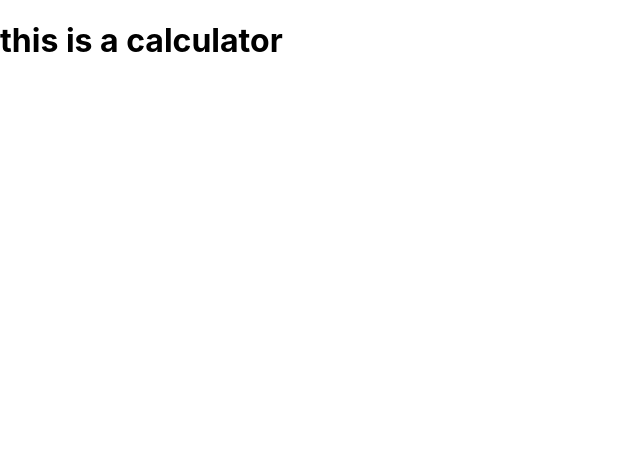
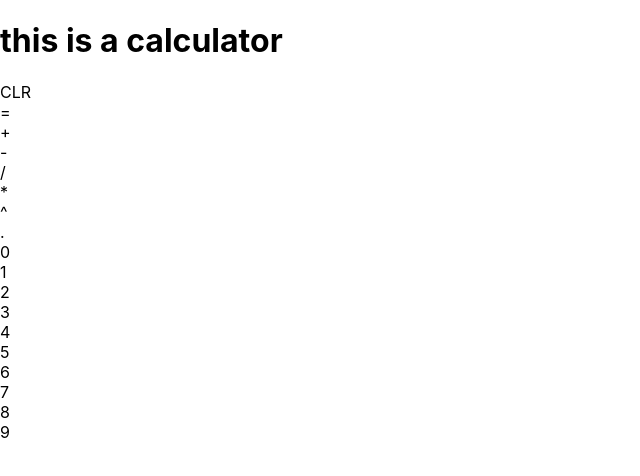
Before and after one commit to benzend/react-typescript-calculator, a React (Create React App) app: page / in a window 1280 px wide. Shown: the top 476 px of the page, without its empty margins (0-640 px from the left). Built offline with nearby package versions, Linux system fonts and the light colour scheme.

Commit message:
added an operation iterator and operations plus layouts folder

```diff
--- a/src/components/Calculator.tsx
+++ b/src/components/Calculator.tsx
@@ -1,9 +1,34 @@
 import numeral from "numeral";
+import Operation from "./Operation";
 
 const Calculator = () => {
+  const operations = [
+    "CLR",
+    "=",
+    "+",
+    "-",
+    "/",
+    "*",
+    "^",
+    ".",
+    "0",
+    "1",
+    "2",
+    "3",
+    "4",
+    "5",
+    "6",
+    "7",
+    "8",
+    "9",
+  ];
+
   return (
     <div>
       <h1>this is a calculator</h1>
+      {operations.map((operation) => (
+        <Operation operation={operation} />
+      ))}
     </div>
   );
 };
--- /dev/null
+++ b/src/components/Operation.tsx
@@ -0,0 +1,13 @@
+interface Props {
+  operation: string;
+}
+
+const Operation = ({ operation }: Props) => {
+  return (
+    <div>
+      <div className="button">{operation}</div>
+    </div>
+  );
+};
+
+export default Operation;
```
Also changed, not shown: 1 other file (tests, documents, lock files or other folders).
